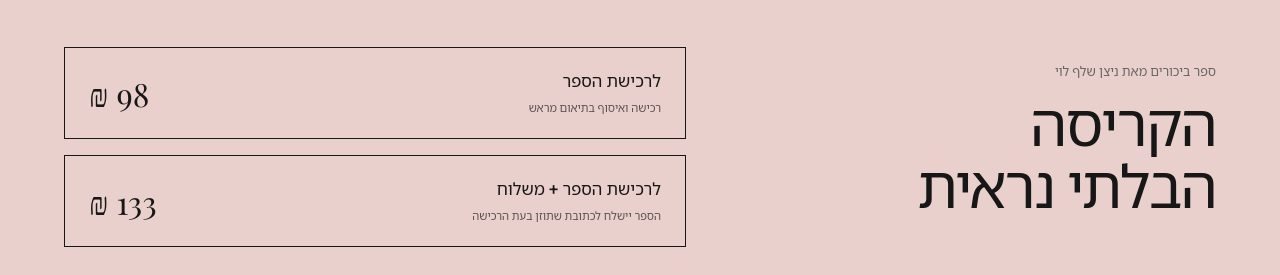
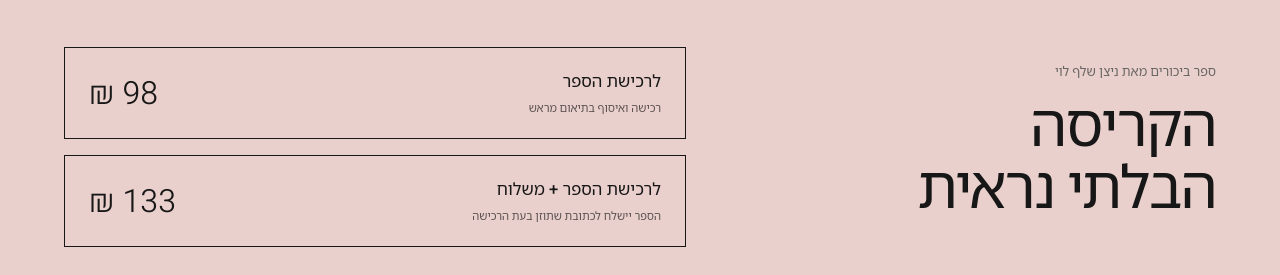
Before and after one commit to omerlevyk/langingpage, a React (Vite) app: page / in a window 1280 px wide. Shown: the part 5147-5422 px from the top of the page. Built offline with nearby package versions, Linux system fonts and the light colour scheme.

Commit message:
match price font to about-section typeface

```diff
--- a/src/styles.css
+++ b/src/styles.css
@@ -111,7 +111,7 @@ img,video { user-select:none; -webkit-user-select:none; -webkit-user-drag:none;
 .purchase-option:hover,.purchase-option:focus-visible { background:var(--ink); color:#fff; }
 .purchase-option:hover { transform:translateY(-3px); }
 .purchase-option__title { font-size:1.05rem; font-weight:500; }
-.purchase-option__price { grid-row:span 2; font-family:'Playfair Display',serif; font-size:2rem; }
+.purchase-option__price { grid-row:span 2; font-size:2rem; }
 .purchase-options--compact .purchase-option__price { grid-row:auto; }
 .purchase-option__note { font-size:.7rem; opacity:.68; }
 .purchase-option__arrow { position:absolute; left:-.6rem; bottom:-.7rem; width:1.6rem; height:1.6rem; display:grid; place-items:center; background:var(--pink); color:var(--ink); }
```
